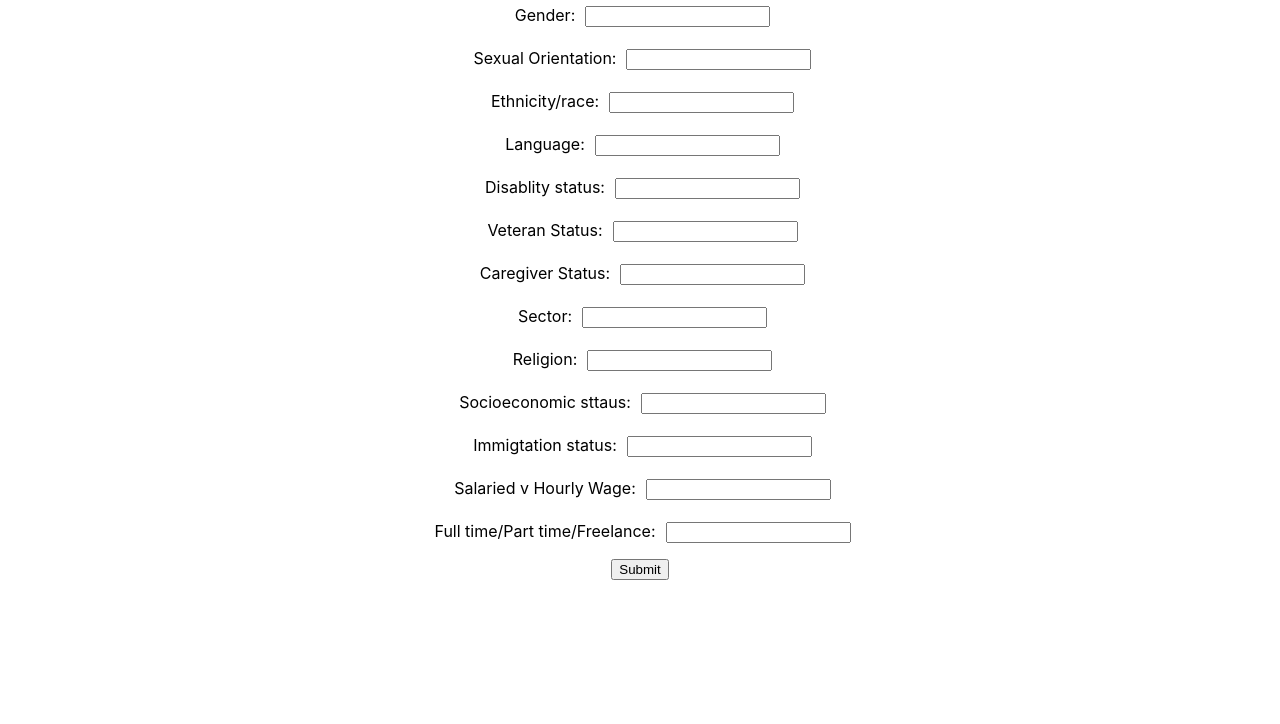
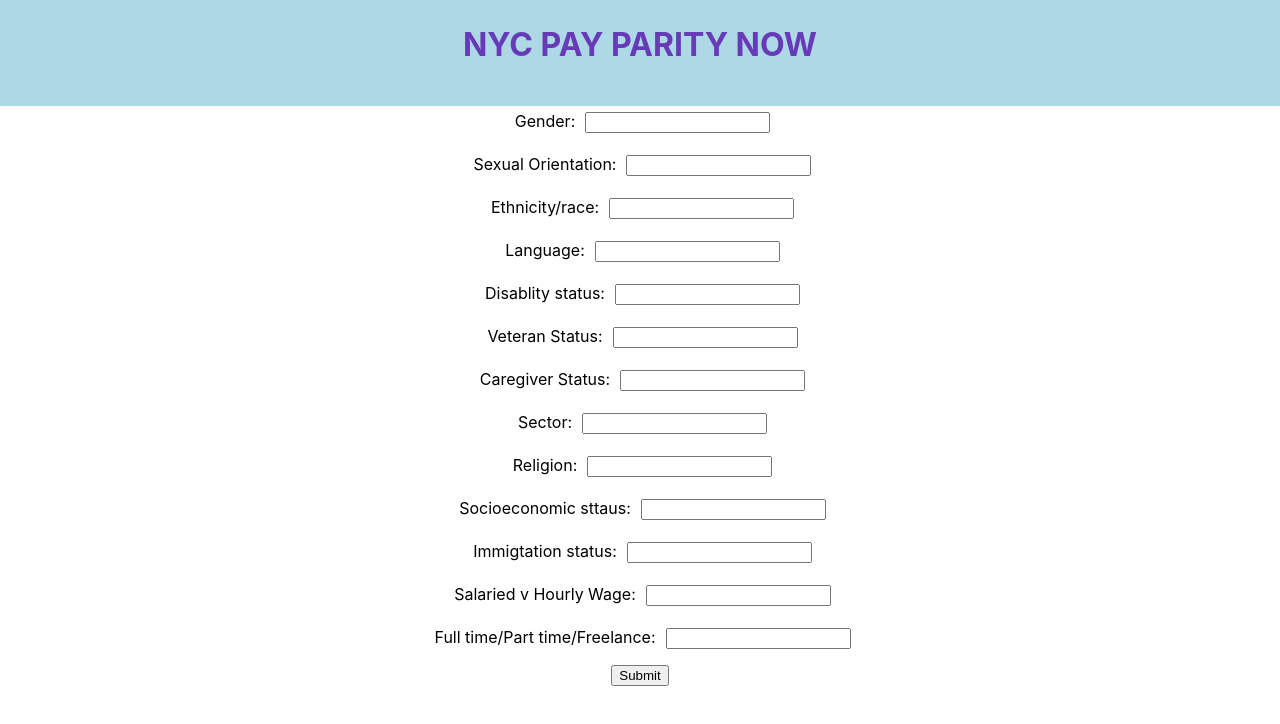
Before and after one commit to AGarciaNY/equal_pay, a React (Create React App) app: page / in a window 1280 px wide. Shown: the top 724 px of the page. Built offline with nearby package versions, Linux system fonts and the light colour scheme.

Commit message:
added nav to questions

```diff
--- a/src/Components/survay/survay.js
+++ b/src/Components/survay/survay.js
@@ -2,6 +2,7 @@ import React,{Component} from 'react';
 import styled from '@emotion/styled';
 import questions from './questionlist';
 import questionkeys from './keys';
+import Nav from '../../nav';
 import './survay';
 
 const Questionholder = styled.div`
@@ -114,6 +115,7 @@ export default class Survay extends Component{
     }
     return(
       <div>
+        <Nav/>
         {questionlist}
         <Submit>
           <button onClick={()=> this.Submission()}>Submit</button>
```
